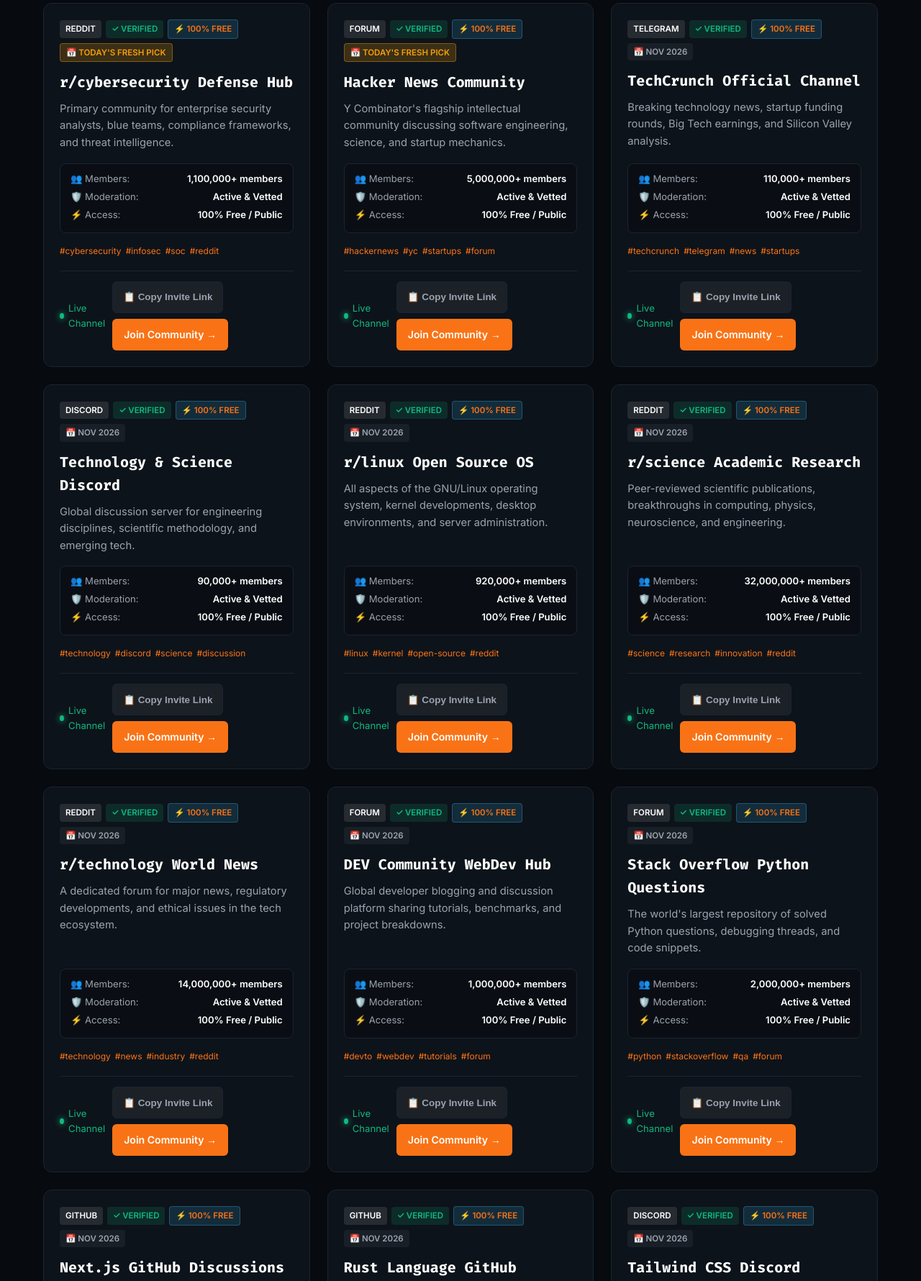
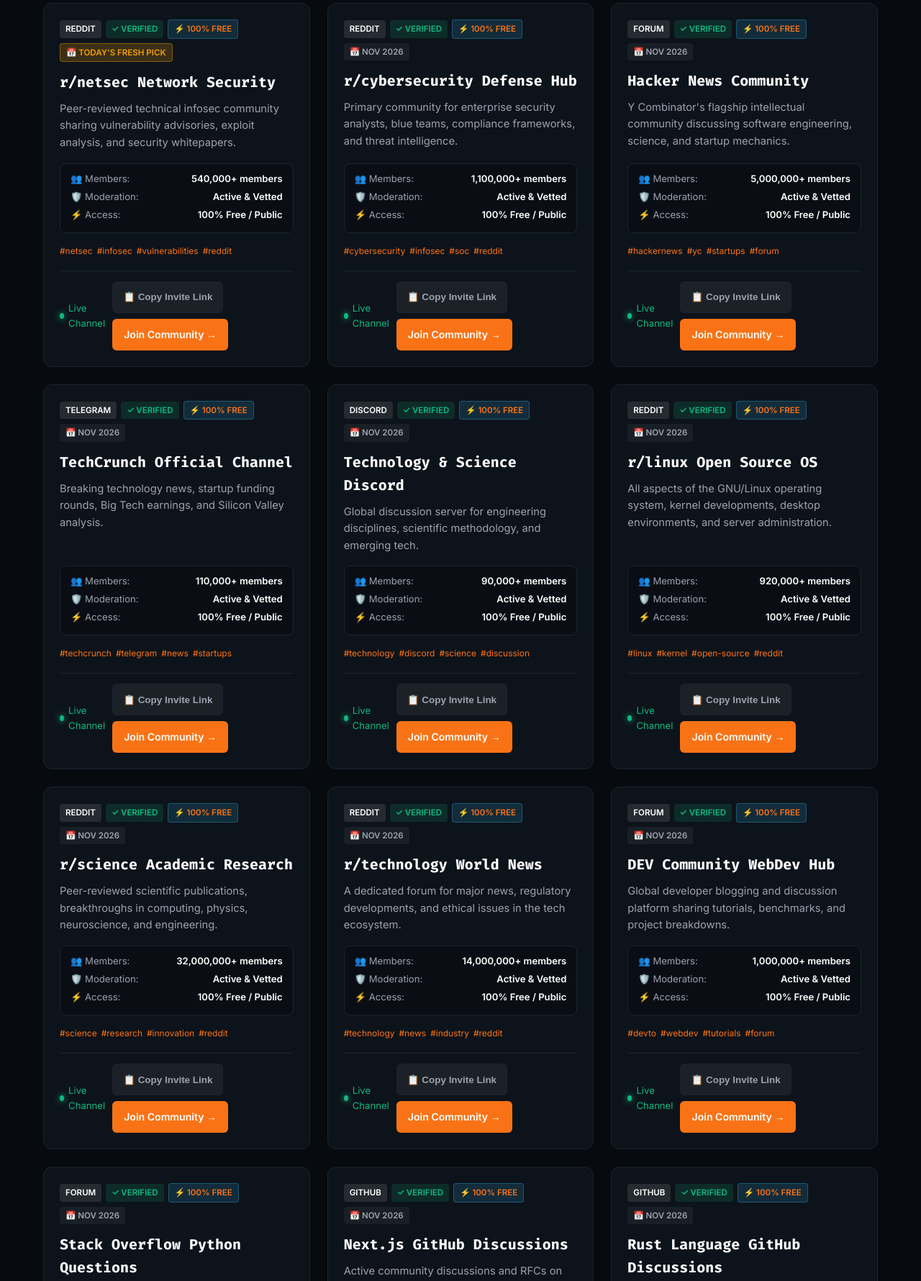
Before and after one commit to jibranpcccc/cloud-security-iam-guard-hub, a plain HTML site: page index.html in a window 1280 px wide. Shown: the part 1231-3011 px from the top of the page at 72% size. Drawn offline with Linux system fonts and the light colour scheme.

Commit message:
feat(replenishment): fresh community links added - 2026-11-19 [skip ci]

```diff
--- a/feed.xml
+++ b/feed.xml
@@ -4,10 +4,17 @@
     <title>Zero-Day Cloud Security &amp; IAM Hub</title>
     <link>https://cloud-security-iam-guard-hub.netlify.app/</link>
     <description>Verified community directory and updates.</description>
-    <lastBuildDate>Wed, 18 Nov 2026 07:26:54 GMT</lastBuildDate>
+    <lastBuildDate>Thu, 19 Nov 2026 06:44:22 GMT</lastBuildDate>
     <atom:link href="https://cloud-security-iam-guard-hub.netlify.app/feed.xml" rel="self" type="application/rss+xml"/>
     <atom:link href="https://pubsubhubbub.appspot.com/" rel="hub"/>
-                                                                                                                                                                                                                        <item>
+                                                                                                                                                                                                                            <item>
+      <title>📅 Today's Fresh Pick: r/netsec Network Security (Reddit)</title>
+      <link>https://www.reddit.com/r/netsec/</link>
+      <guid isPermaLink="false">https://cloud-security-iam-guard-hub.netlify.app/#zero-day-cloud-security-iam-hub-reddit-2-2026-11-19</guid>
+      <pubDate>Thu, 19 Nov 2026 06:44:22 GMT</pubDate>
+      <description>Newly verified community added to Zero-Day Cloud Security &amp; IAM Hub: Peer-reviewed technical infosec community sharing vulnerability advisories, exploit analysis, and security whitepapers.</description>
+    </item>
+<item>
       <title>📅 Today's Fresh Pick: r/cybersecurity Defense Hub (Reddit)</title>
       <link>https://www.reddit.com/r/cybersecurity/</link>
       <guid isPermaLink="false">https://cloud-security-iam-guard-hub.netlify.app/#zero-day-cloud-security-iam-hub-reddit-1-2026-11-18</guid>
@@ -175,12 +182,5 @@
       <pubDate>Tue, 20 Oct 2026 06:08:22 GMT</pubDate>
       <description>Newly verified community added to Zero-Day Cloud Security &amp; IAM Hub: Y Combinator's flagship intellectual community discussing software engineering, science, and startup mechanics.</description>
     </item>
-<item>
-      <title>📅 Today's Fresh Pick: Hacker News Community (Forum)</title>
-      <link>https://news.ycombinator.com</link>
-      <guid isPermaLink="false">https://cloud-security-iam-guard-hub.netlify.app/#cloud-security-iam-guard-hub-forum-20261008-1-2026-10-19</guid>
-      <pubDate>Mon, 19 Oct 2026 06:06:01 GMT</pubDate>
-      <description>Newly verified community added to Zero-Day Cloud Security &amp; IAM Hub: Y Combinator's flagship intellectual community discussing software engineering, science, and startup mechanics.</description>
-    </item>
   </channel>
 </rss>
--- a/index.html
+++ b/index.html
@@ -148,156 +148,156 @@
           {
             "@type": "ListItem",
             "position": 1,
+            "name": "r/netsec Network Security",
+            "description": "Peer-reviewed technical infosec community sharing vulnerability advisories, exploit analysis, and security whitepapers.",
+            "url": "https://www.reddit.com/r/netsec/"
+          },
+          {
+            "@type": "ListItem",
+            "position": 2,
             "name": "r/cybersecurity Defense Hub",
             "description": "Primary community for enterprise security analysts, blue teams, compliance frameworks, and threat intelligence.",
             "url": "https://www.reddit.com/r/cybersecurity/"
           },
           {
             "@type": "ListItem",
-            "position": 2,
+            "position": 3,
             "name": "Hacker News Community",
             "description": "Y Combinator's flagship intellectual community discussing software engineering, science, and startup mechanics.",
             "url": "https://news.ycombinator.com"
           },
           {
             "@type": "ListItem",
-            "position": 3,
+            "position": 4,
             "name": "TechCrunch Official Channel",
             "description": "Breaking technology news, startup funding rounds, Big Tech earnings, and Silicon Valley analysis.",
             "url": "https://t.me/techcrunch"
           },
           {
             "@type": "ListItem",
-            "position": 4,
+            "position": 5,
             "name": "Technology & Science Discord",
             "description": "Global discussion server for engineering disciplines, scientific methodology, and emerging tech.",
             "url": "https://discord.gg/tech"
           },
           {
             "@type": "ListItem",
-            "position": 5,
+            "position": 6,
             "name": "r/linux Open Source OS",
             "description": "All aspects of the GNU/Linux operating system, kernel developments, desktop environments, and server administration.",
             "url": "https://www.reddit.com/r/linux/"
           },
           {
             "@type": "ListItem",
-            "position": 6,
+            "position": 7,
             "name": "r/science Academic Research",
             "description": "Peer-reviewed scientific publications, breakthroughs in computing, physics, neuroscience, and engineering.",
             "url": "https://www.reddit.com/r/science/"
           },
           {
             "@type": "ListItem",
-            "position": 7,
+            "position": 8,
             "name": "r/technology World News",
             "description": "A dedicated forum for major news, regulatory developments, and ethical issues in the tech ecosystem.",
             "url": "https://www.reddit.com/r/technology/"
           },
           {
             "@type": "ListItem",
-            "position": 8,
+            "position": 9,
             "name": "DEV Community WebDev Hub",
             "description": "Global developer blogging and discussion platform sharing tutorials, benchmarks, and project breakdowns.",
             "url": "https://dev.to/t/webdev"
           },
           {
             "@type": "ListItem",
-            "position": 9,
+            "position": 10,
             "name": "Stack Overflow Python Questions",
             "description": "The world's largest repository of solved Python questions, debugging threads, and code snippets.",
             "url": "https://stackoverflow.com/questions/tagged/python"
           },
           {
             "@type": "ListItem",
-            "position": 10,
+            "position": 11,
             "name": "Next.js GitHub Discussions",
             "description": "Active community discussions and RFCs on Next.js architectures, streaming SSR, and edge rendering.",
             "url": "https://github.com/vercel/next.js/discussions"
           },
           {
             "@type": "ListItem",
-            "position": 11,
+            "position": 12,
             "name": "Rust Language GitHub Discussions",
             "description": "Official GitHub Discussions board for the Rust programming language compiler, RFCs, and tools.",
             "url": "https://users.rust-lang.org"
           },
           {
             "@type": "ListItem",
-            "position": 12,
+            "position": 13,
             "name": "Tailwind CSS Discord",
             "description": "Official community for Tailwind CSS utility-first design, component architectures, and responsive layout styling.",
             "url": "https://discord.gg/tailwind"
           },
           {
             "@type": "ListItem",
-            "position": 13,
+            "position": 14,
             "name": "Vue Land Community Discord",
             "description": "The official Discord community for Vue.js, Nuxt, Vite, Pinia, and frontend ecosystem tools.",
             "url": "https://discord.gg/vue"
           },
           {
             "@type": "ListItem",
-            "position": 14,
+            "position": 15,
             "name": "Next.js Developers Discord",
             "description": "Official community Discord for Vercel Next.js developers, Server Components, and App Router architectures.",
             "url": "https://discord.gg/nextjs"
           },
           {
             "@type": "ListItem",
-            "position": 15,
+            "position": 16,
             "name": "r/webdev Builders Hub",
             "description": "A community dedicated to all things web development, client and server-side architectures, and UI/UX design.",
             "url": "https://www.reddit.com/r/webdev/"
           },
           {
             "@type": "ListItem",
-            "position": 16,
+            "position": 17,
             "name": "r/cpp High Performance Systems",
             "description": "Discussions on modern C++ (C++17/20/23), memory models, template metaprogramming, and graphics pipelines.",
             "url": "https://www.reddit.com/r/cpp/"
           },
           {
             "@type": "ListItem",
-            "position": 17,
+            "position": 18,
             "name": "TypeScript Community Discord",
             "description": "Active community for advanced TypeScript types, generics, compiler plugins, and framework integrations.",
             "url": "https://discord.gg/typescript"
           },
           {
             "@type": "ListItem",
-            "position": 18,
+            "position": 19,
             "name": "r/typescript Architecture",
             "description": "Subreddit focused on TypeScript type systems, compiler APIs, design patterns, and enterprise codebases.",
             "url": "https://www.reddit.com/r/typescript/"
           },
           {
             "@type": "ListItem",
-            "position": 19,
+            "position": 20,
             "name": "Go Language Official Discord",
             "description": "Real-time Go developers server offering technical support, library showcase, and distributed systems discussions.",
             "url": "https://discord.gg/golang"
           },
           {
             "@type": "ListItem",
-            "position": 20,
+            "position": 21,
             "name": "r/golang Backend Hub",
             "description": "Community for Go programmers covering microservices, concurrency patterns, standard library best practices, and tooling.",
             "url": "https://www.reddit.com/r/golang/"
           },
           {
             "@type": "ListItem",
-            "position": 21,
+            "position": 22,
             "name": "Web Developers Network",
             "description": "Public channel providing updates on frontend, backend, browser standards, and dev tooling.",
             "url": "https://t.me/webdev_hub"
-          },
-          {
-            "@type": "ListItem",
-            "position": 22,
-            "name": "r/netsec Network Security",
-            "description": "Peer-reviewed technical infosec community sharing vulnerability advisories, exploit analysis, and security whitepapers.",
-            "url": "https://www.reddit.com/r/netsec/"
           },
           {
             "@type": "ListItem",
@@ -617,12 +617,36 @@
         </div>
         <div id="vetted-communities" class="grid">
 
-        <div id="community-card-1" class="card" data-platform="reddit" data-category="cybersecurity">
+        <div id="community-card-1" class="card" data-platform="reddit" data-category="information security">
             <div class="card-header">
                 <span class="badge badge-platform">Reddit</span>
                 <span class="badge badge-verified">✓ Verified</span>
                 <span class="badge badge-free">⚡ 100% Free</span>
                 <span class="badge badge-date" style="background: rgba(245, 158, 11, 0.2); color: #f59e0b; border: 1px solid rgba(245, 158, 11, 0.4); font-weight: 700;">📅 Today's Fresh Pick</span>
+            </div>
+            <h3 class="card-title">r/netsec Network Security</h3>
+            <p class="card-desc">Peer-reviewed technical infosec community sharing vulnerability advisories, exploit analysis, and security whitepapers.</p>
+            <div class="spec-matrix">
+                <div class="spec-row"><span>👥 Members:</span> <strong>540,000+ members</strong></div>
+                <div class="spec-row"><span>🛡️ Moderation:</span> <strong>Active & Vetted</strong></div>
+                <div class="spec-row"><span>⚡ Access:</span> <strong>100% Free / Public</strong></div>
+            </div>
+            <div class="tags-row"><span class="tag">#netsec</span><span class="tag">#infosec</span><span class="tag">#vulnerabilities</span><span class="tag">#reddit</span></div>
+            <div class="card-footer">
+                <span class="activity-pulse"><span class="pulse-dot"></span> Live Channel</span>
+                <div class="card-actions">
+                    <button class="btn-copy-invite" onclick="copyInviteLink(event, 'https://www.reddit.com/r/netsec/')">📋 Copy Invite Link</button>
+                    <a href="https://www.reddit.com/r/netsec/" target="_blank" rel="noopener noreferrer" class="btn-join">Join Community →</a>
+                </div>
+            </div>
+        </div>
+
+        <div id="community-card-2" class="card" data-platform="reddit" data-category="cybersecurity">
+            <div class="card-header">
+                <span class="badge badge-platform">Reddit</span>
+                <span class="badge badge-verified">✓ Verified</span>
+                <span class="badge badge-free">⚡ 100% Free</span>
+                <span class="badge badge-date">📅 Nov 2026</span>
             </div>
             <h3 class="card-title">r/cybersecurity Defense Hub</h3>
             <p class="card-desc">Primary community for enterprise security analysts, blue teams, compliance frameworks, and threat intelligence.</p>
@@ -641,12 +665,12 @@
             </div>
         </div>
 
-        <div id="community-card-2" class="card" data-platform="forum" data-category="computer science & startups">
+        <div id="community-card-3" class="card" data-platform="forum" data-category="computer science & startups">
             <div class="card-header">
                 <span class="badge badge-platform">Forum</span>
                 <span class="badge badge-verified">✓ Verified</span>
                 <span class="badge badge-free">⚡ 100% Free</span>
-                <span class="badge badge-date" style="background: rgba(245, 158, 11, 0.2); color: #f59e0b; border: 1px solid rgba(245, 158, 11, 0.4); font-weight: 700;">📅 Today's Fresh Pick</span>
+                <span class="badge badge-date">📅 Nov 2026</span>
             </div>
             <h3 class="card-title">Hacker News Community</h3>
             <p class="card-desc">Y Combinator's flagship intellectual community discussing software engineering, science, and startup mechanics.</p>
@@ -665,7 +689,7 @@
             </div>
         </div>
 
-        <div id="community-card-3" class="card" data-platform="telegram" data-category="tech news">
+        <div id="community-card-4" class="card" data-platform="telegram" data-category="tech news">
             <div class="card-header">
                 <span class="badge badge-platform">Telegram</span>
                 <span class="badge badge-verified">✓ Verified</span>
@@ -689,7 +713,7 @@
             </div>
         </div>
 
-        <div id="community-card-4" class="card" data-platform="discord" data-category="tech discussion">
+        <div id="community-card-5" class="card" data-platform="discord" data-category="tech discussion">
             <div class="card-header">
                 <span class="badge badge-platform">Discord</span>
                 <span class="badge badge-verified">✓ Verified</span>
@@ -713,7 +737,7 @@
             </div>
         </div>
 
-        <div id="community-card-5" class="card" data-platform="reddit" data-category="linux & os">
+        <div id="community-card-6" class="card" data-platform="reddit" data-category="linux & os">
             <div class="card-header">
                 <span class="badge badge-platform">Reddit</span>
                 <span class="badge badge-verified">✓ Verified</span>
@@ -737,7 +761,7 @@
             </div>
         </div>
 
-        <div id="community-card-6" class="card" data-platform="reddit" data-category="science & innovation">
+        <div id="community-card-7" class="card" data-platform="reddit" data-category="science & innovation">
             <div class="card-header">
                 <span class="badge badge-platform">Reddit</span>
                 <span class="badge badge-verified">✓ Verified</span>
@@ -761,7 +785,7 @@
             </div>
         </div>
 
-        <div id="community-card-7" class="card" data-platform="reddit" data-category="tech news">
+        <div id="community-card-8" class="card" data-platform="reddit" data-category="tech news">
             <div class="card-header">
                 <span class="badge badge-platform">Reddit</span>
                 <span class="badge badge-verified">✓ Verified</span>
@@ -785,7 +809,7 @@
             </div>
         </div>
 
-        <div id="community-card-8" class="card" data-platform="forum" data-category="web development">
+        <div id="community-card-9" class="card" data-platform="forum" data-category="web development">
             <div class="card-header">
                 <span class="badge badge-platform">Forum</span>
                 <span class="badge badge-verified">✓ Verified</span>
@@ -809,7 +833,7 @@
             </div>
         </div>
 
-        <div id="community-card-9" class="card" data-platform="forum" data-category="python development">
+        <div id="community-card-10" class="card" data-platform="forum" data-category="python development">
             <div class="card-header">
                 <span class="badge badge-platform">Forum</span>
                 <span class="badge badge-verified">✓ Verified</span>
@@ -833,7 +857,7 @@
             </div>
         </div>
 
-        <div id="community-card-10" class="card" data-platform="github" data-category="frontend engineering">
+        <div id="community-card-11" class="card" data-platform="github" data-category="frontend engineering">
             <div class="card-header">
                 <span class="badge badge-platform">GitHub</span>
                 <span class="badge badge-verified">✓ Verified</span>
@@ -857,7 +881,7 @@
             </div>
         </div>
 
-        <div id="community-card-11" class="card" data-platform="github" data-category="systems programming">
+        <div id="community-card-12" class="card" data-platform="github" data-category="systems programming">
             <div class="card-header">
                 <span class="badge badge-platform">GitHub</span>
                 <span class="badge badge-verified">✓ Verified</span>
@@ -881,7 +905,7 @@
             </div>
         </div>
 
-        <div id="community-card-12" class="card" data-platform="discord" data-category="frontend engineering">
+        <div id="community-card-13" class="card" data-platform="discord" data-category="frontend engineering">
             <div class="card-header">
                 <span class="badge badge-platform">Discord</span>
                 <span class="badge badge-verified">✓ Verified</span>
@@ -905,7 +929,7 @@
             </div>
         </div>
 
-        <div id="community-card-13" class="card" data-platform="discord" data-category="frontend engineering">
+        <div id="community-card-14" class="card" data-platform="discord" data-category="frontend engineering">
             <div class="card-header">
                 <span class="badge badge-platform">Discord</span>
                 <span class="badge badge-verified">✓ Verified</span>
@@ -929,7 +953,7 @@
             </div>
         </div>
 
-        <div id="community-card-14" class="card" data-platform="discord" data-category="frontend engineering">
+        <div id="community-card-15" class="card" data-platform="discord" data-category="frontend engineering">
             <div class="card-header">
                 <span class="badge badge-platform">Discord</span>
                 <span class="badge badge-verified">✓ Verified</span>
@@ -953,7 +977,7 @@
             </div>
         </div>
 
-        <div id="community-card-15" class="card" data-platform="reddit" data-category="web development">
+        <div id="community-card-16" class="card" data-platform="reddit" data-category="web development">
             <div class="card-header">
                 <span class="badge badge-platform">Reddit</span>
                 <span class="badge badge-verified">✓ Verified</span>
@@ -977,7 +1001,7 @@
             </div>
         </div>
 
-        <div id="community-card-16" class="card" data-platform="reddit" data-category="systems programming">
+        <div id="community-card-17" class="card" data-platform="reddit" data-category="systems programming">
             <div class="card-header">
                 <span class="badge badge-platform">Reddit</span>
                 <span class="badge badge-verified">✓ Verified</span>
@@ -1001,7 +1025,7 @@
             </div>
         </div>
 
-        <div id="community-card-17" class="card" data-platform="discord" data-category="web development">
+        <div id="community-card-18" class="card" data-platform="discord" data-category="web development">
             <div class="card-header">
                 <span class="badge badge-platform">Discord</span>
                 <span class="badge badge-verified">✓ Verified</span>
@@ -1025,7 +1049,7 @@
             </div>
         </div>
 
-        <div id="community-card-18" class="card" data-platform="reddit" data-category="web development">
+        <div id="community-card-19" class="card" data-platform="reddit" data-category="web development">
             <div class="card-header">
                 <span class="badge badge-platform">Reddit</span>
                 <span class="badge badge-verified">✓ Verified</span>
@@ -1049,7 +1073,7 @@
             </div>
         </div>
 
-        <div id="community-card-19" class="card" data-platform="discord" data-category="backend engineering">
+        <div id="community-card-20" class="card" data-platform="discord" data-category="backend engineering">
             <div class="card-header">
                 <span class="badge badge-platform">Discord</span>
                 <span class="badge badge-verified">✓ Verified</span>
@@ -1073,7 +1097,7 @@
             </div>
         </div>
 
-        <div id="community-card-20" class="card" data-platform="reddit" data-category="backend engineering">
+        <div id="community-card-21" class="card" data-platform="reddit" data-category="backend engineering">
             <div class="card-header">
                 <span class="badge badge-platform">Reddit</span>
                 <span class="badge badge-verified">✓ Verified</span>
@@ -1097,7 +1121,7 @@
             </div>
         </div>
 
-        <div id="community-card-21" class="card" data-platform="telegram" data-category="web development">
+        <div id="community-card-22" class="card" data-platform="telegram" data-category="web development">
             <div class="card-header">
                 <span class="badge badge-platform">Telegram</span>
                 <span class="badge badge-verified">✓ Verified</span>
@@ -1117,30 +1141,6 @@
                 <div class="card-actions">
                     <button class="btn-copy-invite" onclick="copyInviteLink(event, 'https://t.me/webdev_hub')">📋 Copy Invite Link</button>
                     <a href="https://t.me/webdev_hub" target="_blank" rel="noopener noreferrer" class="btn-join">Join Community →</a>
-                </div>
-            </div>
-        </div>
-
-        <div id="community-card-22" class="card" data-platform="reddit" data-category="information security">
-            <div class="card-header">
-                <span class="badge badge-platform">Reddit</span>
-                <span class="badge badge-verified">✓ Verified</span>
-                <span class="badge badge-free">⚡ 100% Free</span>
-                <span class="badge badge-date">📅 Nov 2026</span>
-            </div>
-            <h3 class="card-title">r/netsec Network Security</h3>
-            <p class="card-desc">Peer-reviewed technical infosec community sharing vulnerability advisories, exploit analysis, and security whitepapers.</p>
-            <div class="spec-matrix">
-                <div class="spec-row"><span>👥 Members:</span> <strong>540,000+ members</strong></div>
-                <div class="spec-row"><span>🛡️ Moderation:</span> <strong>Active & Vetted</strong></div>
-                <div class="spec-row"><span>⚡ Access:</span> <strong>100% Free / Public</strong></div>
-            </div>
-            <div class="tags-row"><span class="tag">#netsec</span><span class="tag">#infosec</span><span class="tag">#vulnerabilities</span><span class="tag">#reddit</span></div>
-            <div class="card-footer">
-                <span class="activity-pulse"><span class="pulse-dot"></span> Live Channel</span>
-                <div class="card-actions">
-                    <button class="btn-copy-invite" onclick="copyInviteLink(event, 'https://www.reddit.com/r/netsec/')">📋 Copy Invite Link</button>
-                    <a href="https://www.reddit.com/r/netsec/" target="_blank" rel="noopener noreferrer" class="btn-join">Join Community →</a>
                 </div>
             </div>
         </div>
```
Also changed, not shown: data/groups.json (+20 -19 lines).
